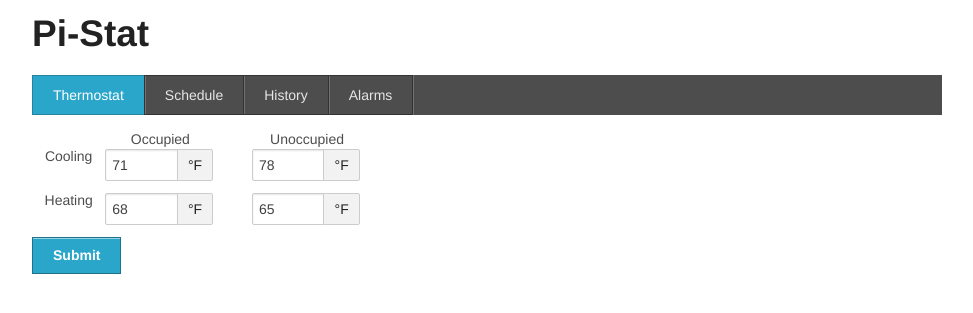
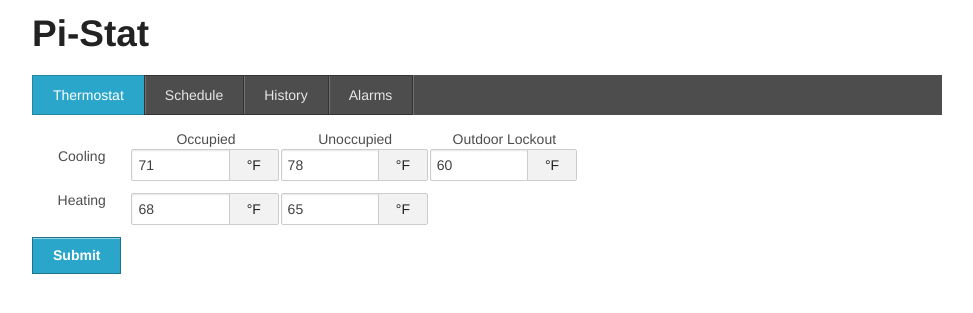
Before and after one commit to boatski/pi-stat, a PHP site: page / in a window 1280 px wide. Shown: the top 313 px of the page, without its empty margins (153-1126 px from the left). Run offline with PHP 8.4, Linux system fonts and the light colour scheme; data comes from the database, SQL or seed files in the repository.

Commit message:
added field for outdoor lockout. also added notification of successful submission

```diff
--- a/index.php
+++ b/index.php
@@ -15,6 +15,7 @@
       $unoccCool = $row['UnoccupiedCool'];
       $occHeat = $row['OccupiedHeat'];
       $unoccHeat = $row['UnoccupiedHeat'];
+      $lockout = $row['OutdoorLockout'];
 
       $db = null;
     }
@@ -32,6 +33,7 @@
   <meta name="viewport" content="width=device-width" />
 
   <title>Pi-Stat</title>
+  <div id="test"></div>
 
   <!-- Included CSS Files (Compressed) -->
   <link rel="stylesheet" href="css/foundation/foundation.min.css">
@@ -66,37 +68,48 @@
   <form method="POST" action="ajax/updateThermostat.php" id="thermostat">
 
     <div class="form-elements row">
-      <div class="six columns">
+      <div class="eight columns">
         <div class="row collapse">
-          <div class="offset-by-two three columns">
+          <div class="column-margin offset-by-two three columns">
             <label>Occupied</label>
           </div>
-          <div class="offset-by-one three columns end">
+          <div class="column-margin three columns">
             <label>Unoccupied</label>
+          </div>
+          <div class="three columns end">
+            <label>Outdoor Lockout</label>
           </div>
         </div>
       </div>
     </div><!-- end row -->
 
     <div class="form-elements row">
-      <div class="six columns">
+      <div class="eight columns">
         <div class="row collapse">
-          <div class="two mobile-two column">
+          <div class="two columns">
             <label>Cooling</label>
           </div>
-          <div class="two mobile-one columns">
+          <div class="two columns">
             <input type="number" value="<?php echo $occCool ?>" min="60" max="80" placeholder="72" name="occupied-cool" id="occupied-cool" required>
             <span class="error" aria-live="polite"></span>
           </div>
-          <div class="one mobile-one columns">
+          <div class="column-margin one columns">
             <span class="postfix">&deg;F</span>
           </div>
 
-          <div class="two mobile-one columns offset-by-one">
-            <input type="number" value="<?php echo $unoccCool ?>" min="60" max="80" placeholder="72" name="unoccupied-cool" id="unoccupied-cool" required>
+          <div class="two columns">
+            <input type="number" value="<?php echo $unoccCool ?>" min="60" max="80" placeholder="76" name="unoccupied-cool" id="unoccupied-cool" required>
             <span class="error" aria-live="polite"></span>
           </div>
-          <div class="one mobile-one columns end">
+          <div class="column-margin one columns">
+            <span class="postfix">&deg;F</span>
+          </div>
+
+          <div class="two columns">
+            <input type="number" value="<?php echo $lockout ?>" min="50" max="70" placeholder="60" name="outdoor-lockout" id="outdoor-lockout" required>
+            <span class="error" aria-live="polite"></span>
+          </div>
+          <div class="one columns end">
             <span class="postfix">&deg;F</span>
           </div>
         </div>
@@ -104,24 +117,24 @@
     </div><!-- end row -->
 
     <div class="form-elements row">
-      <div class="six columns">
+      <div class="eight columns">
         <div class="row collapse">
-          <div class="two mobile-two column">
+          <div class="two column">
             <label>Heating</label>
           </div>
-          <div class="two mobile-one columns">
+          <div class="two columns">
             <input type="number" value="<?php echo $occHeat ?>" min="60" max="80" placeholder="72" name="occupied-heat" id="occupied-heat" required>
             <span class="error" aria-live="polite"></span>
           </div>
-          <div class="one mobile-one columns">
+          <div class="column-margin one columns">
             <span class="postfix">&deg;F</span>
           </div>
 
-          <div class="two mobile-one columns offset-by-one">
+          <div class="two columns">
             <input type="number" value="<?php echo $unoccHeat ?>" min="60" max="80" placeholder="72" name="unoccupied-heat" id="unoccupied-heat" required>
             <span class="error" aria-live="polite"></span>
           </div>
-          <div class="one mobile-one columns end">
+          <div class="one columns end">
             <span class="postfix">&deg;F</span>
           </div>
         </div>
@@ -129,8 +142,15 @@
     </div><!-- end row -->
 
     <div class="row">
-      <div class="six columns">
-          <input type="submit" name="submit" id="submit" class="button">
+      <div class="eight columns">
+          <div class="row collapse">
+            <div class="two columns">
+              <input type="submit" name="submit" id="submit" class="button">
+            </div>
+            <div class="success two columns end">
+              <p>Success!</p>
+            </div>
+          </div>
       </div>
     </div><!-- end row -->
   </form><!-- end form -->
--- a/js/tstat.js
+++ b/js/tstat.js
@@ -1,5 +1,27 @@
  $(document).ready(function()
  {
+ 	$('.success').hide();
+
+ 	$.getJSON("../pi-stat/json/sensor.py", function(data) {
+
+        console.log("echo "+ data);
+        //alert(data); //uncomment this for debug
+        //alert (data.item1+" "+data.item2+" "+data.item3); //further debug
+        $('#test').text(data);
+    });
+
+    /*$.ajax({
+                 type:"GET",
+                 url:"../pi-stat/json/sensor.py",
+                 data: {},
+
+                 success: function(b){
+                    b = jQuery.parseJSON(b);
+
+                    console.log(b);
+
+                    }
+            });*/
 
 	$("#thermostat").submit( function() {
 		var formData = $('#thermostat').serialize();
@@ -14,7 +36,9 @@
 			  alert(err.Message);
 			},
 	      success: function( response ) {
-	      	console.log("Success");
+	      	$('.success').fadeIn('slow', function() {
+	      		$(this).fadeOut('slow');
+	      	});
 	      }
 	    });
 	    return false;
```
